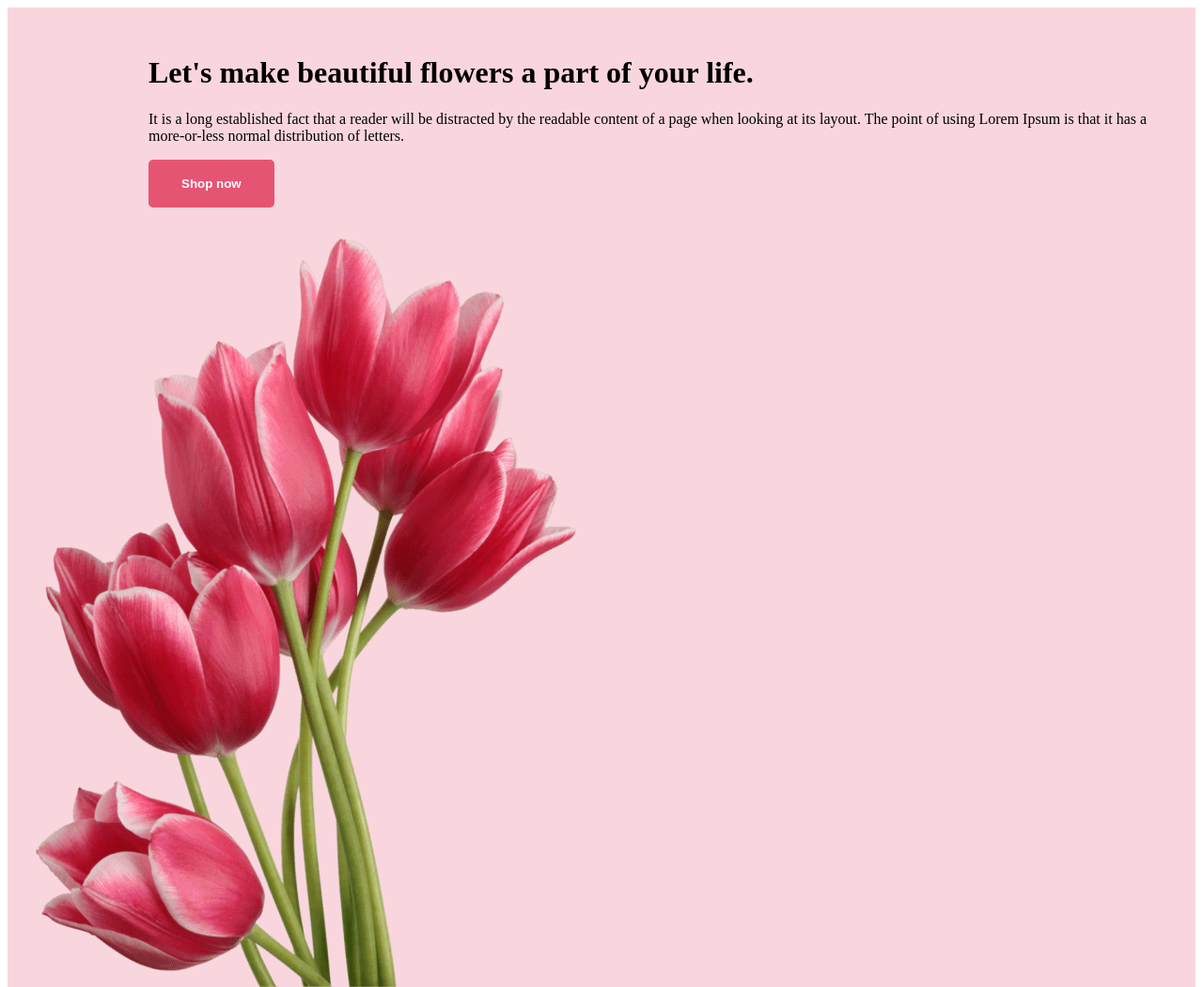
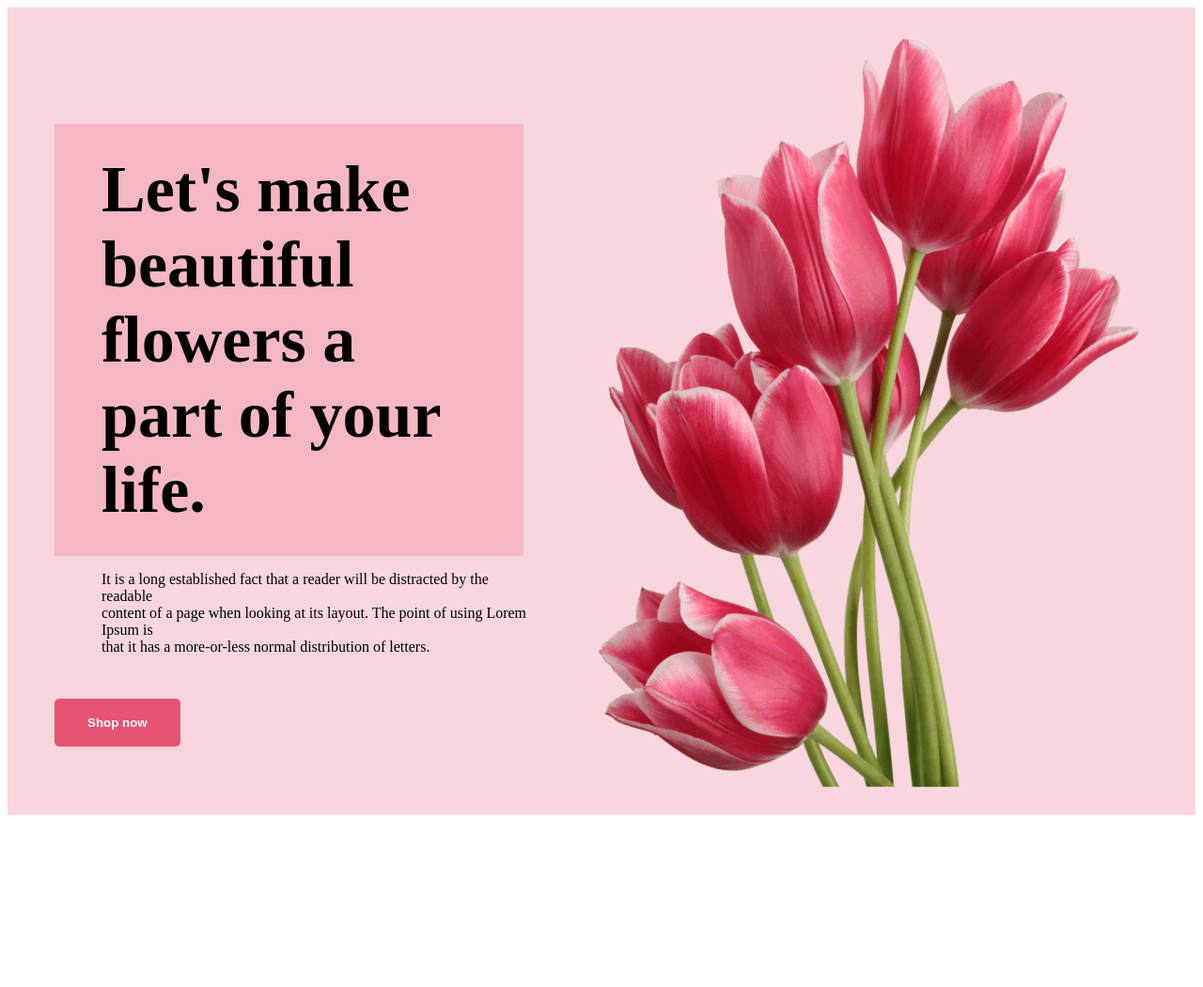
Before and after one commit to Kwsr5070/Flower-assignment, a plain HTML site: page index.html in a window 1280 px wide. Shown: the whole page at 94% size. After the commit the page ends 876 px from the top, so only its background shows below. Drawn offline with Linux system fonts and the light colour scheme.

Commit message:
added flower store

```diff
--- a/index.html
+++ b/index.html
@@ -15,10 +15,10 @@
             <nav>
 
             </nav>
-            <div>
-                <div class="banner content">
-                    <h1 banner greeting>Let's make beautiful flowers a part of your life.</h1>
-                    <p>It is a long established fact that a reader will be distracted by the readable content of a page when looking at its layout. The point of using Lorem Ipsum is that it has a more-or-less normal distribution of letters.</p>
+            <div class="banner">
+                <div>
+                    <h1 class="banner header">Let's make <br> beautiful flowers a <br> part of your life.</h1>
+                    <p class="paraphghra ">It is a long established fact that a reader will be distracted by the readable <br> content of a page when looking at its layout. The point of using Lorem Ipsum is <br> that it has a more-or-less normal distribution of letters.</p>
                     <button class="btn-primary">Shop now</button>
                 </div>
                 <img class="p-image" src="Flower Asset/pngwing 10.png" alt="">
--- a/styles/style.css
+++ b/styles/style.css
@@ -3,13 +3,34 @@ nav{
 }
 .header{
     background-color: #e554733d;
+
 }
 .banner{
-    padding: 30px 30px 30px 150px;
+    padding: 30px 30px 30px 50px;
+    display: flex;
+    align-items: center;
+
+
 
 }
-.p-image{
-    display: grid;
+.banner .paraphghra{
+    padding: 0px 30px 30px 50px;
+}
+h1{
+    font-size: 70px;
+    margin-block-start: 50px;
+    margin-block-end: 0px;
+    margin-inline-start: 0px;
+    margin-inline-end: 50px;
+    font-weight: bold;
+
+}
+}
+.banner .p-image{
+    width: 635px;
+    height: 800px;
+
+
 }
 .btn-primary{
     border-radius: 5px;
@@ -20,4 +41,5 @@ nav{
     padding: 18px 35px;
     font size: 20px;
 
+
 }
```
